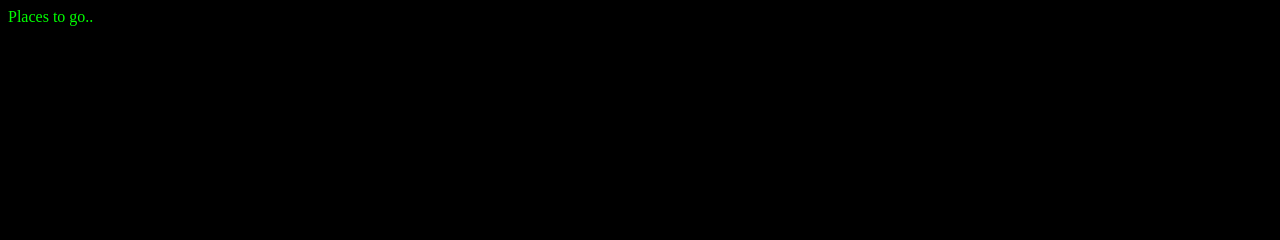
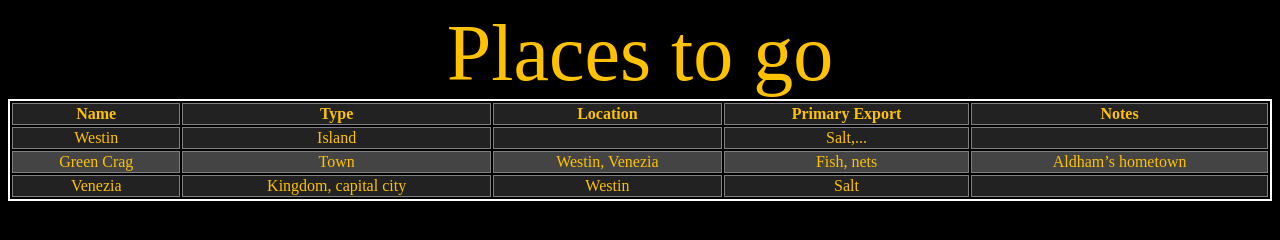
Before and after one commit to operyion/mustached-bear, a plain HTML site: page places.html in a window 1280 px wide. Drawn offline with Linux system fonts and the light colour scheme.

Commit message:
Adding more info to book and places

```diff
--- a/places.html
+++ b/places.html
@@ -6,7 +6,40 @@
     <link rel="stylesheet" type="text/css" href="style.css" >
   </head>
   <body>
-    Places to go..
+    <table>
+      <caption>Places to go</caption>
+
+      <thead>
+        <tr>
+          <th>Name</th>
+          <th>Type</th>
+          <th>Location</th>
+          <th>Primary Export</th>
+          <th>Notes</th>
+        </tr>
+      </thead>
+      <tr>
+        <td>Westin</td>
+        <td>Island</td>
+        <td></td>
+        <td>Salt,...</td>
+        <td></td>
+      </tr>
+      <tr>
+        <td>Green Crag</td>
+        <td>Town</td>
+        <td>Westin, Venezia</td>
+        <td>Fish, nets</td>
+        <td>Aldham&rsquo;s hometown</td>
+      </tr>
+      <tr>
+        <td>Venezia</td>
+        <td>Kingdom, capital city</td>
+        <td>Westin</td>
+        <td>Salt</td>
+        <td></td>
+      </tr>
+    </table>
 
   </body>
 </html>
--- a/style.css
+++ b/style.css
@@ -2,7 +2,7 @@ a:link { color: #FFFFFF; }
 a:visited { color: #999999; }
 
 body {
-    color: lime;
+    color: #FFC200;
     background-color: black;
     background-image: url("pic.jpg");
 }
```
Also changed, not shown: book.html (+17 -3 lines), index.html (+7 -1 lines).
